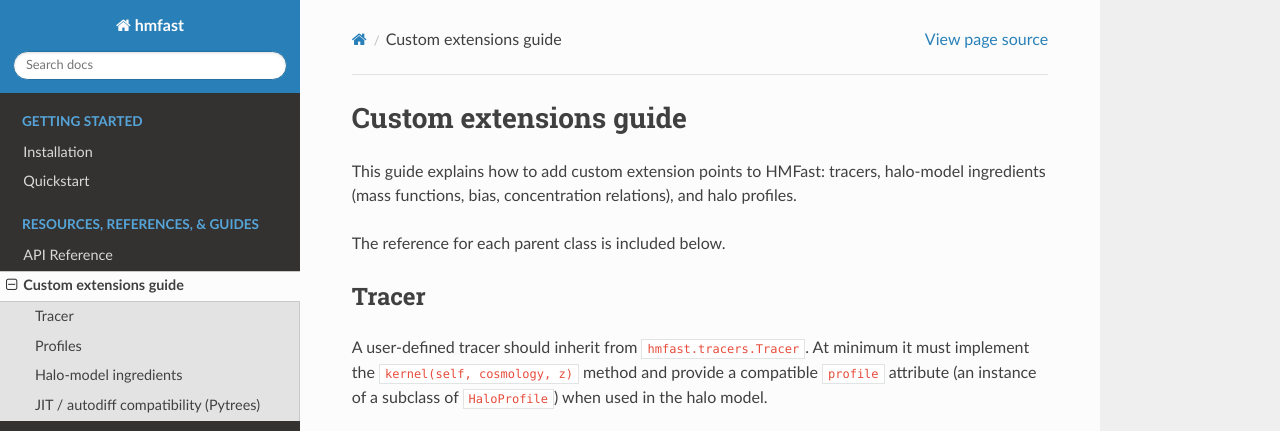
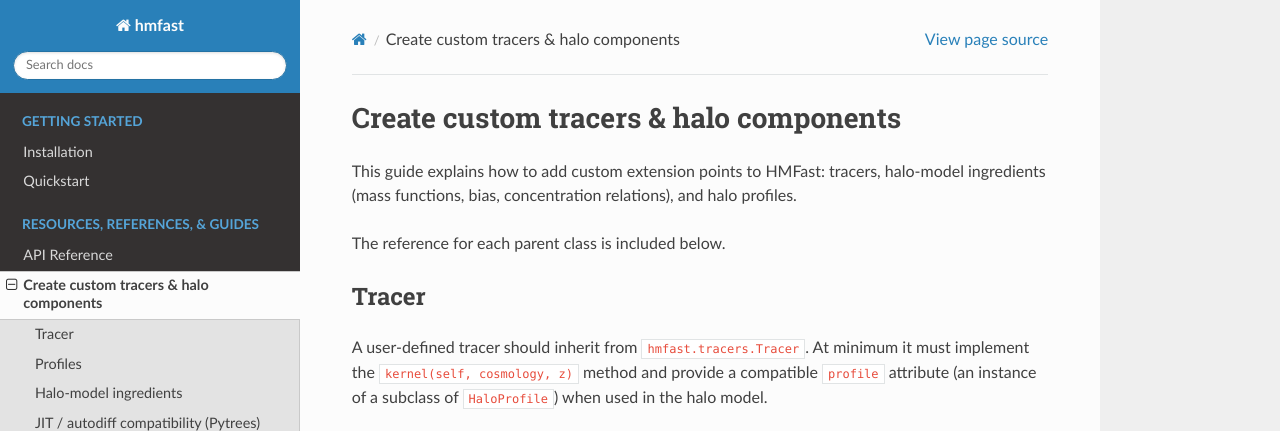
Before and after one commit to hmfast/hmfast, a Sphinx documentation site: the page built from docs/source/guides/custom_extensions.rst, in a window 1280 px wide and 900 px high, cut to the strip 0-431 px from the top of the window. Built offline with Sphinx 7.4.7 and the Read the Docs theme 3.1.0, drawn with Linux system fonts in a browser that asks for light colours.

Commit message:
Very minor change to custom tracers/halo components docs created in last commit

```diff
--- a/docs/source/guides/custom_extensions.rst
+++ b/docs/source/guides/custom_extensions.rst
@@ -1,4 +1,4 @@
-Custom extensions guide
+Create custom tracers & halo components
 =======================
 
 This guide explains how to add custom extension points to HMFast: tracers, halo-model
```
